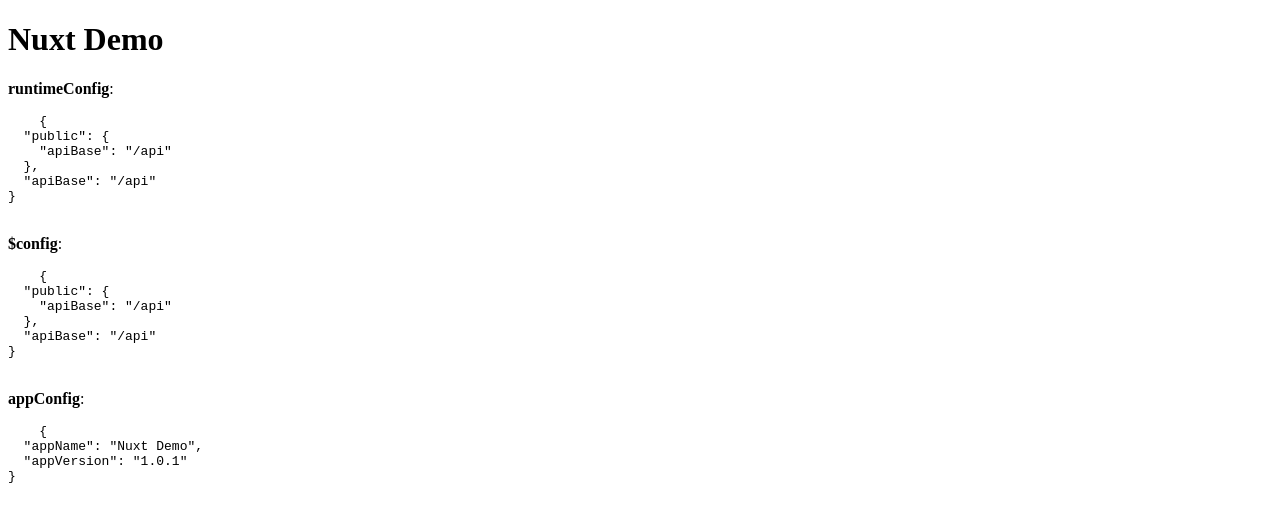
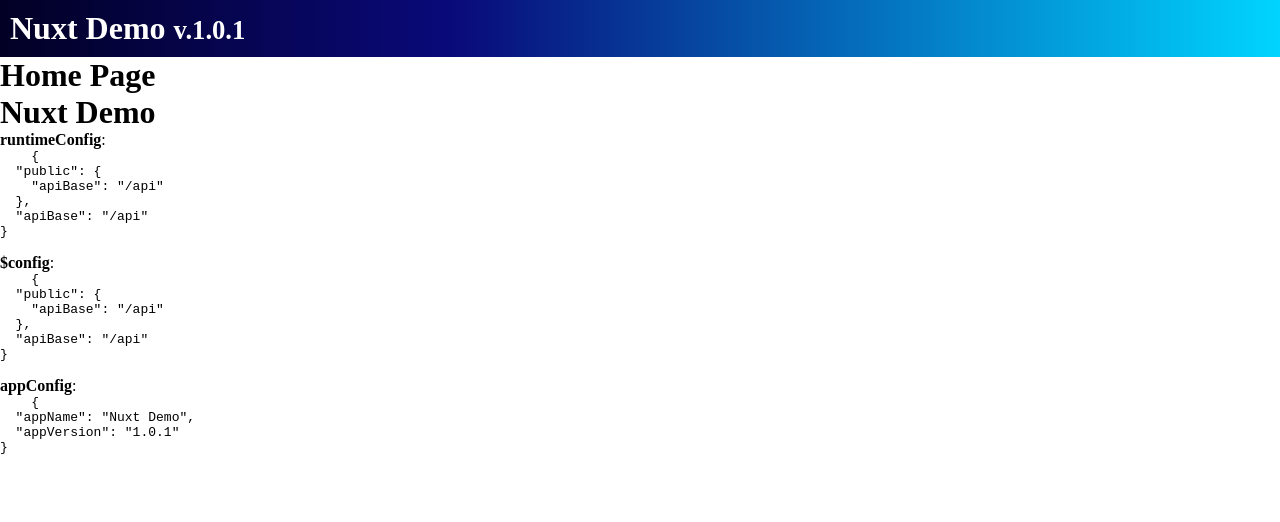
Before and after one commit to ijklim/nuxt3-demo, a Nuxt app: page / in a window 1280 px wide. Shown: the top 522 px of the page. Built offline with nearby package versions, Linux system fonts and the light colour scheme.

Commit message:
Add default layout

```diff
--- a/app.vue
+++ b/app.vue
@@ -1,6 +1,12 @@
 <template>
-  <div>
-    <!-- Auto import Main.vue from folder `/components` -->
-    <AppMain />
-  </div>
+  <NuxtLayout>
+    <NuxtPage />
+  </NuxtLayout>
 </template>
+
+<style>
+* {
+  margin: 0px;
+  padding: 0px;
+}
+</style>
--- /dev/null
+++ b/components/AppHeader.vue
@@ -0,0 +1,20 @@
+<script setup>
+  // Application configurations from `/app.config.ts`
+  const appConfig = useAppConfig();
+</script>
+
+<template>
+  <header>
+    <h1>{{ appConfig.appName }} <small>v.{{ appConfig.appVersion }}</small></h1>
+  </header>
+</template>
+
+<style scoped>
+  header {
+    background: rgb(2,0,36);
+    background: linear-gradient(90deg, rgba(2,0,36,1) 0%, rgba(9,9,121,1) 35%, rgba(0,212,255,1) 100%);
+    color: white;
+    margin: 0px;
+    padding: 10px;
+  }
+</style>
--- /dev/null
+++ b/layouts/default.vue
@@ -0,0 +1,7 @@
+<template>
+  <AppHeader />
+  <slot />
+</template>
+
+<style scoped>
+</style>
--- a/package.json
+++ b/package.json
@@ -3,7 +3,7 @@
   "private": true,
   "scripts": {
     "build": "nuxt build",
-    "dev": "nuxt dev",
+    "dev": "nuxt dev -o",
     "generate": "nuxt generate",
     "preview": "nuxt preview",
     "postinstall": "nuxt prepare"
--- /dev/null
+++ b/pages/about.vue
@@ -0,0 +1,3 @@
+<template>
+  <h1>About Us</h1>
+</template>
--- /dev/null
+++ b/pages/index.vue
@@ -0,0 +1,11 @@
+<script setup>
+</script>
+
+<template>
+  <h1>Home Page</h1>
+
+  <div>
+    <!-- Auto import Main.vue from folder `/components` -->
+    <AppMain />
+  </div>
+</template>
```
Also changed, not shown: 1 other file (tests, documents, lock files or other folders).
